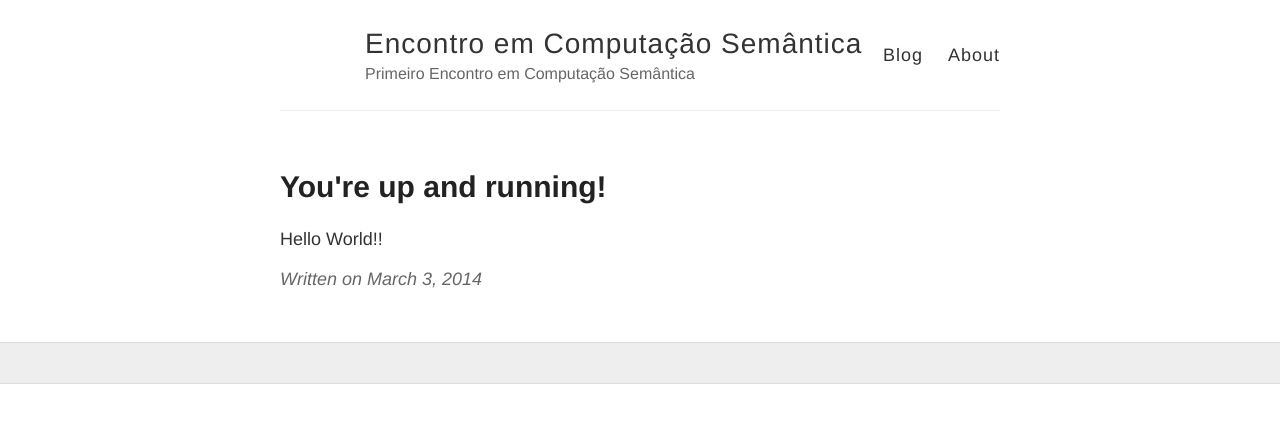
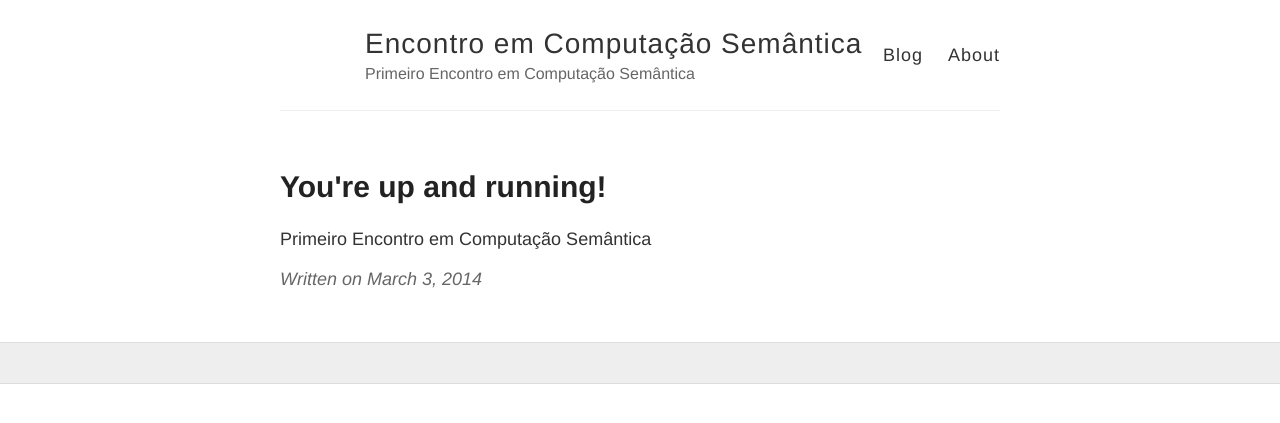
Before and after one commit to bianca-pereira/compsem.github.io, a Jekyll site: the page built from _posts/2014-3-3-Hello-World.md, in a window 1280 px wide. Shown: the top 423 px of the page. Built offline with Jekyll 4.4.1, drawn with Linux system fonts in a browser that asks for light colours.

Commit message:
no message

```diff
--- a/_posts/2014-3-3-Hello-World.md
+++ b/_posts/2014-3-3-Hello-World.md
@@ -3,4 +3,4 @@ layout: post
 title: You're up and running!
 ---
 
-Hello World!!
+Primeiro Encontro em Computação Semântica
```
